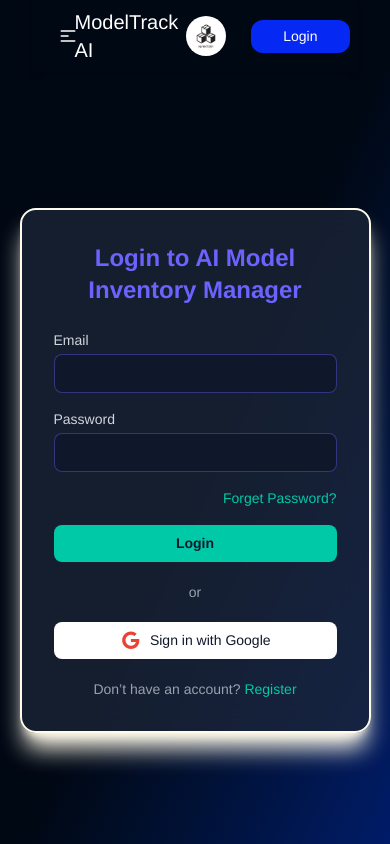
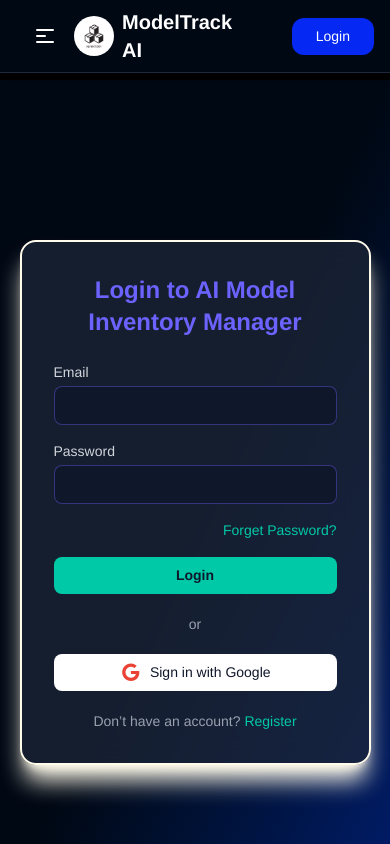
Before and after one commit to akib2012/-AI-Model-Inventory-Manager-client, a React (Vite) app: page /login in a window 390 px wide. Shown: the top 844 px of the page. Built offline with nearby package versions, Linux system fonts and the light colour scheme; no server answers.

Commit message:
added more pages liek add models views all model

```diff
--- a/package.json
+++ b/package.json
@@ -17,6 +17,7 @@
     "react": "^19.1.1",
     "react-dom": "^19.1.1",
     "react-router": "^7.9.5",
+    "react-spinners": "^0.17.0",
     "swiper": "^12.0.3",
     "tailwindcss": "^4.1.17"
   },
--- a/src/Components/Header.jsx
+++ b/src/Components/Header.jsx
@@ -1,85 +1,105 @@
-import React from "react";
+import React, { useContext } from "react";
 import { Link, NavLink } from "react-router";
-import logoimg from '../assets/logo.png'
-import { useContext } from "react";
+import logoimg from "../assets/logo.png";
 import Authcontext from "../ContextAuth/Authcontext";
 
 const Header = () => {
+  const { user, singout } = useContext(Authcontext);
 
-  const {user, singout} = useContext(Authcontext);
-
-
-    const links = <>
-       <li><NavLink to='/'>Home</NavLink></li>
-       <li><NavLink to='/addmodel'>Add Model</NavLink></li>
-       <li><NavLink>View Model</NavLink></li>
-       <li><NavLink></NavLink></li>
-
-
+  const links = (
+    <>
+      <li>
+        <NavLink to="/">Home</NavLink>
+      </li>
+      <li>
+        <NavLink to="/addmodel">Add Model</NavLink>
+      </li>
+      <li>
+        <NavLink to="/viewsallmodels">View Model</NavLink>
+      </li>
     </>
+  );
 
   const handlelogout = () => {
-
     singout()
-    .then(res => console.log(res.user))
-    .catch(eror  => console.log(eror))
-
-  }
-
-
-
+      .then((res) => console.log(res.user))
+      .catch((error) => console.log(error));
+  };
 
   return (
-    <div className="bg-[#000814] sticky">
-      <div className="text-white navbar  max-w-10/12 m-auto shadow-md">
+    <>
+      <div className="z-10 mb-[-20px] fixed top-0 left-0 w-full bg-[#000814] shadow-md border-b border-[#1E293B]">
+        <div className="text-white navbar max-w-6xl mx-auto px-4">
           <div className="navbar-start">
             <div className="dropdown">
-            <div tabIndex={0} role="button" className="btn btn-ghost lg:hidden">
+              <div
+                tabIndex={0}
+                role="button"
+                className="btn btn-ghost lg:hidden"
+              >
                 <svg
                   xmlns="http://www.w3.org/2000/svg"
-                className="h-5 w-5"
+                  className="h-6 w-6"
                   fill="none"
                   viewBox="0 0 24 24"
                   stroke="currentColor"
                 >
-                {" "}
                   <path
                     strokeLinecap="round"
                     strokeLinejoin="round"
                     strokeWidth="2"
                     d="M4 6h16M4 12h8m-8 6h16"
-                />{" "}
+                  />
                 </svg>
               </div>
               <ul
-              tabIndex="-1"
-              className="menu menu-sm dropdown-content bg-base-100 rounded-box z-1 mt-3 w-52 p-2 shadow"
+                tabIndex={0}
+                className="menu menu-sm dropdown-content bg-[#1E293B] rounded-xl z-50 mt-3 w-52 p-3 shadow-lg"
               >
-            <li className="text-xl font-bold"> {links}</li>
+                <li className="text-base font-medium">{links}</li>
               </ul>
             </div>
 
-          <div className="flex  justify-center items-center gap-2">
-            <a className=" text-xl">ModelTrack AI </a>
-            <img className="w-10 h-10 rounded-full" src={logoimg} alt="" />
+            <div className="flex items-center gap-2">
+              <img
+                className="w-10 h-10 rounded-full"
+                src={logoimg}
+                alt="Logo"
+              />
+              <Link to="/" className="text-xl font-semibold text-white">
+                ModelTrack AI
+              </Link>
             </div>
           </div>
+
           <div className="navbar-center hidden lg:flex">
-          <ul className="menu menu-horizontal px-1">
+            <ul className="menu menu-horizontal px-1 text-base font-medium">
               {links}
             </ul>
           </div>
-        {
-          user ?
+
           <div className="navbar-end">
-          <button onClick={handlelogout}  className=" px-8  py-1.5 cursor-pointer rounded-xl bg-[#0528f2]">Logout</button>
-        </div>
-        : <div className="navbar-end">
-          <Link to='/login' className=" px-8  py-1.5 cursor-pointer rounded-xl bg-[#0528f2]">Login</Link>
-        </div>
-        }
+            {user ? (
+              <button
+                onClick={handlelogout}
+                className="px-6 py-2 cursor-pointer rounded-xl bg-[#0528f2] hover:bg-[#274bfa] transition-all"
+              >
+                Logout
+              </button>
+            ) : (
+              <Link
+                to="/login"
+                className="px-6 py-2 cursor-pointer rounded-xl bg-[#0528f2] hover:bg-[#274bfa] transition-all"
+              >
+                Login
+              </Link>
+            )}
           </div>
         </div>
+      </div>
+
+      <div className="pt-20"></div>
+    </>
   );
 };
 
--- a/src/Components/Herosection.jsx
+++ b/src/Components/Herosection.jsx
@@ -16,7 +16,7 @@ import Slider from './Slider';
 
 const Herosection = () => {
   return (
- <div className='max-w-10/12 md:max-w-10/12 lg:max-w-6/12 m-auto h-fit  my-6 shadow-md border-2 border-amber-50  shadow-white'>
+ <div className='max-w-10/12 md:max-w-10/12 lg:max-w-6/12 m-auto h-fit   shadow-md border-2 border-amber-50  shadow-white'>
     <Swiper
         spaceBetween={30}
         centeredSlides={true}
--- /dev/null
+++ b/src/Components/LoadingSpinner.jsx
@@ -0,0 +1,12 @@
+import React from 'react';
+import { SyncLoader } from 'react-spinners';
+
+const LoadingSpinner = () => {
+    return (
+        <div className="flex justify-center items-center min-h-screen bg-[#000814]">
+      <SyncLoader size={15} color="#ffffff" />
+    </div>
+    );
+};
+
+export default LoadingSpinner;
--- a/src/Components/ModelCard.jsx
+++ b/src/Components/ModelCard.jsx
@@ -6,7 +6,7 @@ const ModelCard = ({ model }) => {
   return (
     <div>
       <div class="relative flex w-full flex-col rounded-xl bg-white bg-clip-border text-gray-700 shadow-md hover:scale-105">
-        <div class="relative mx-4 -mt-6 h-40 overflow-hidden border-2 border-blue-500 rounded-xl bg-blue-gray-500 bg-clip-border text-white shadow-lg shadow-blue-gray-500/40 bg-gradient-to-r from-blue-500 to-blue-600"> <img src={image} alt="" /></div>
+        <div class="relative mx-4 -mt-6 h-40 overflow-hidden border-2 border-blue-500 rounded-xl bg-blue-gray-500 bg-clip-border text-white shadow-lg shadow-blue-gray-500/40 bg-gradient-to-r from-blue-500 to-blue-600"> <img className="w-[325px] h-[180px]" src={image} alt="" /></div>
         <div class="p-6">
           <h5 class="mb-2 block font-sans text-xl font-semibold leading-snug tracking-normal text-blue-gray-900 antialiased">
             {name}
--- a/src/Layout/RootLayout.jsx
+++ b/src/Layout/RootLayout.jsx
@@ -5,11 +5,11 @@ import Footer from '../Components/Footer';
 
 const RootLayout = () => {
     return (
-        <div className='flex flex-col h-screen bg-black'>
+        <div className='bg-black'>
           <header>
               <Header></Header>
           </header>
-          <main className='flex-1 -mt-6 '>
+          <main>
             <Outlet></Outlet>
           </main>
 
--- a/src/Pages/AddnewModel.jsx
+++ b/src/Pages/AddnewModel.jsx
@@ -1,9 +1,12 @@
 import React from "react";
 
 const AddnewModel = () => {
+
+
+
   return (
-    <div>
-      <div class="bg-[#1E293B]/70 backdrop-blur-lg rounded-2xl shadow-lg w-full  p-8 text-gray-200 border-2 border-amber-300 shadow-amber-50 max-w-6/12 m-auto ">
+    <div className="my-12">
+      <div class=" bg-[#1E293B]/70 backdrop-blur-lg rounded-2xl shadow-lg w-full  p-8 text-gray-200 border-2 border-amber-300 shadow-amber-50 mx-5 max-w-fit md:max-w-6/12 md:m-auto ">
         <h1 class="text-3xl font-bold text-[#6C63FF] mb-6 text-center">
           Add New Model
         </h1>
--- a/src/Pages/Homepage.jsx
+++ b/src/Pages/Homepage.jsx
@@ -8,7 +8,7 @@ import Footer from "../Components/Footer";
 const Homepage = () => {
   return (
     <div >
-      <div className="bg-gradient-to-br from-[#000814] via-[#000814] to-[#001D6E]">
+      <div className="   bg-gradient-to-br from-[#000814] via-[#000814] to-[#001D6E]">
         <Herosection></Herosection>
         <Getstrted></Getstrted>
       </div>
--- /dev/null
+++ b/src/Pages/ViewsAllModels.jsx
@@ -0,0 +1,25 @@
+import React from "react";
+import { useLoaderData } from "react-router";
+import ModelCard from "../Components/ModelCard";
+
+const ViewsAllModels = () => {
+  //  fetch the app models here
+  const models = useLoaderData();
+  // console.log(models);
+
+  return (
+    <div className="  bg-gradient-to-br from-[#001D6E] via-[#000814] to-[#000814]">
+
+       <h4 className='text-center text-3xl font-bold py-16'>Available Models</h4>
+
+      <div className="max-w-10/12 m-auto grid grid-cols-1 md:grid-cols-2 lg:grid-cols-3 gap-y-11 gap-x-5  pb-12">
+        {models.map((model) => (
+          <ModelCard model={model} key={model._id}></ModelCard>
+        ))}
+      </div>
+
+    </div>
+  );
+};
+
+export default ViewsAllModels;
--- a/src/Router/PrivateRoute.jsx
+++ b/src/Router/PrivateRoute.jsx
@@ -1,11 +1,20 @@
-import React from 'react';
+import React, { useContext } from 'react';
+import Authcontext from '../ContextAuth/Authcontext';
+import { Navigate } from 'react-router';
+import LoadingSpinner from '../Components/LoadingSpinner';
 
-const PrivateRoute = () => {
-    return (
-        <div>
+const PrivateRoute = ({ children }) => {
+  const { user, loading } = useContext(Authcontext);
 
-        </div>
-    );
+  if (loading) {
+    return <LoadingSpinner />;
+  }
+
+  if (!user) {
+    return <Navigate to="/login" replace />;
+  }
+
+  return children;
 };
 
 export default PrivateRoute;
--- a/src/Router/Router.jsx
+++ b/src/Router/Router.jsx
@@ -7,6 +7,8 @@ import Login from "../Pages/Login";
 import Regester from "../Pages/Regester";
 import ModelDetils from "../Pages/ModelDetils";
 import AddnewModel from "../Pages/AddnewModel";
+import ViewsAllModels from "../Pages/ViewsAllModels";
+import PrivateRoute from "./PrivateRoute";
 
 
 
@@ -31,11 +33,18 @@ const router = createBrowserRouter([
             {
                 path: '/models/:id',
                 loader: ({params}) => fetch(`http://localhost:3000/models/${params.id}`),
-                element: <ModelDetils></ModelDetils>,
+                element: <PrivateRoute><ModelDetils></ModelDetils></PrivateRoute>,
             },
             {
                 path: '/addmodel',
-                element: <AddnewModel></AddnewModel>,
+
+                element: <PrivateRoute><AddnewModel></AddnewModel></PrivateRoute>,
+            },
+            {
+                path: '/viewsallmodels',
+                 loader: () => fetch('http://localhost:3000/models'),
+                 element: <ViewsAllModels></ViewsAllModels>
+
             }
         ]
 
```
Also changed, not shown: public/temorary.json (+14 -14 lines), 1 other file (tests, documents, lock files or other folders). Lines whose indentation alone changed are shown as unchanged.
